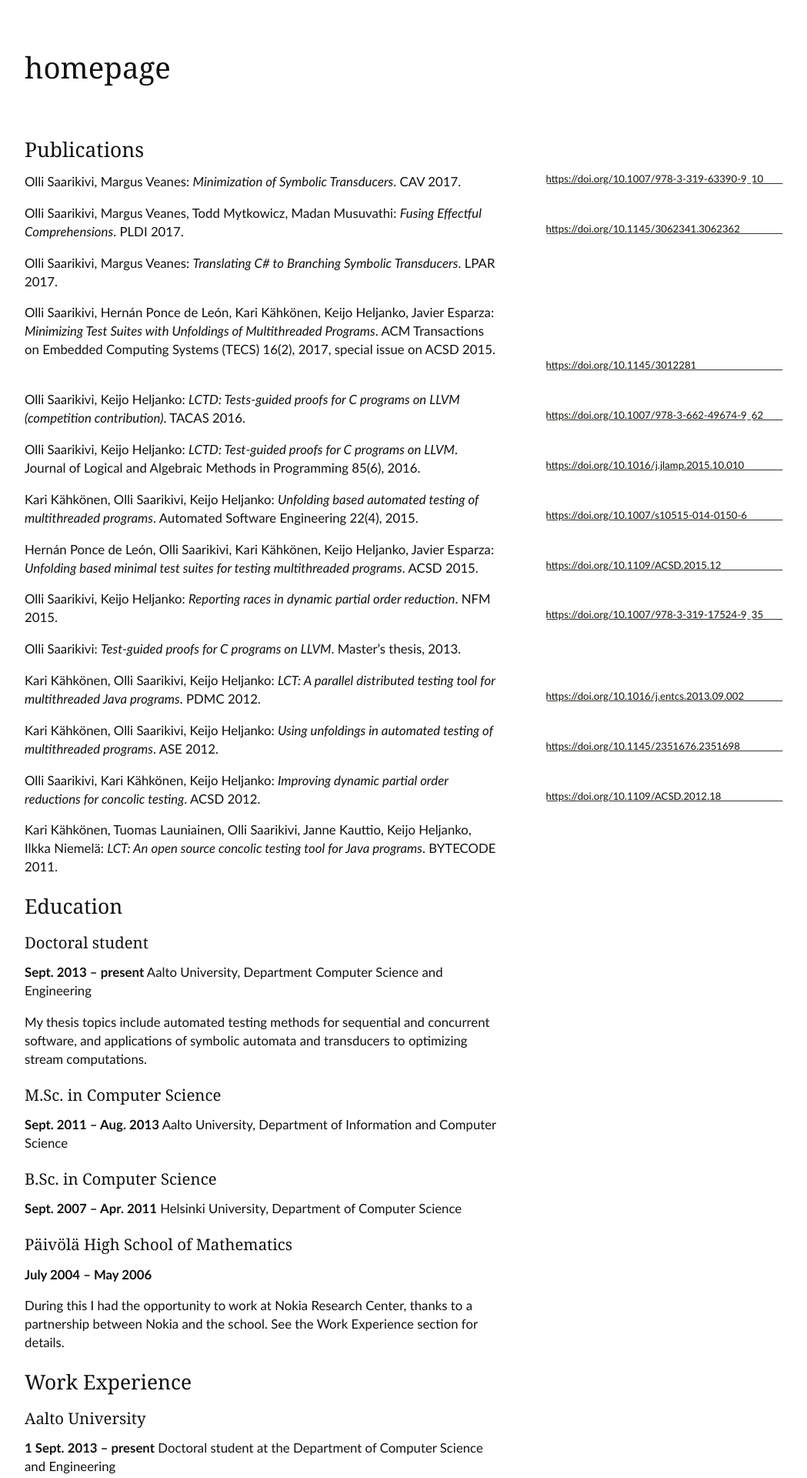
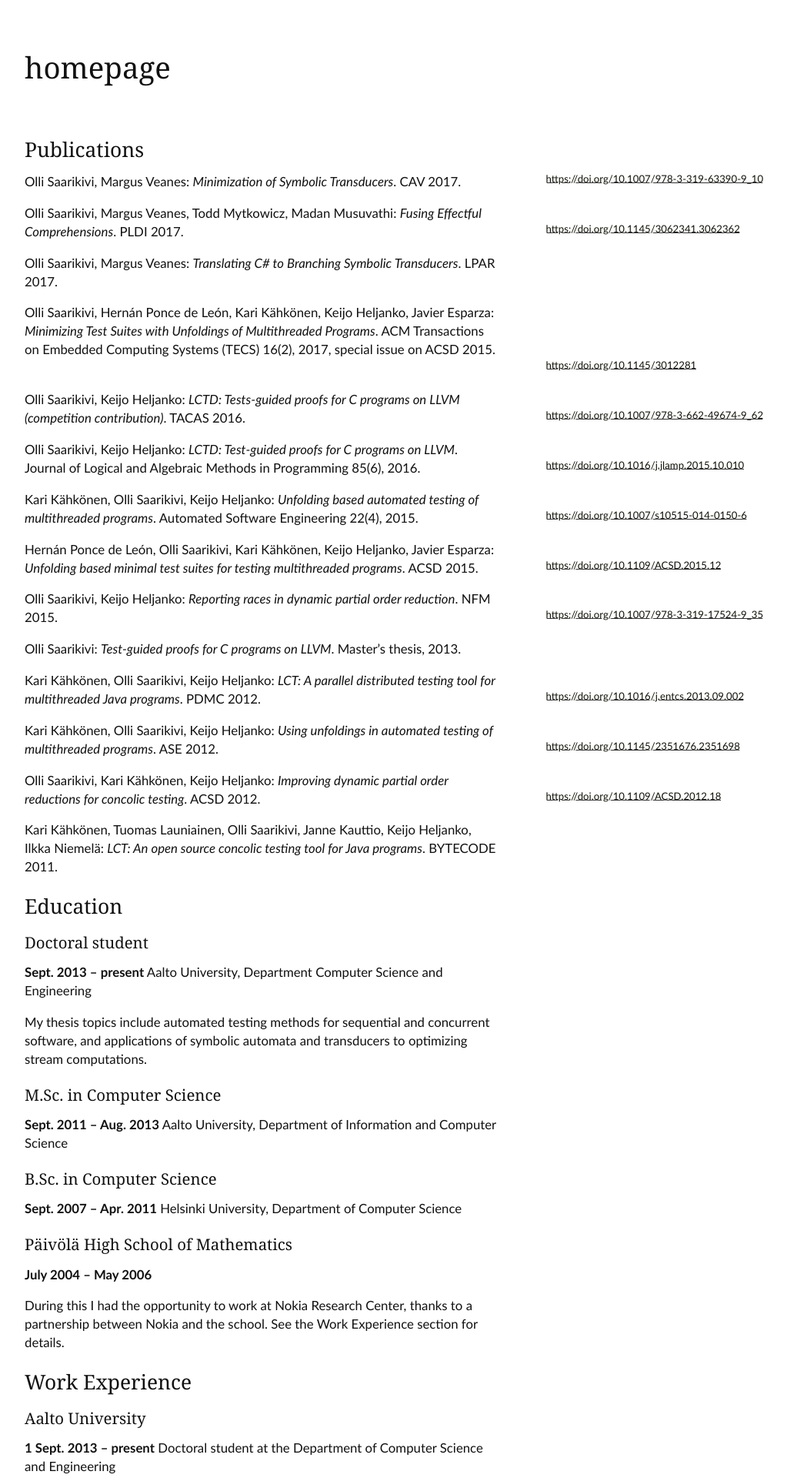
Before and after one commit to OlliSaarikivi/homepage, a Jekyll site: the page built from cv.md, in a window 1280 px wide. Shown: the top 1920 px of the page at 77% size, without its empty margins (128-1177 px from the left). Built offline with Jekyll 4.4.1, drawn with Linux system fonts in a browser that asks for light colours; our own code applies the rules of GitHub Pages for plain Markdown files; the repository's description, which GitHub fills in, is left out.

Commit message:
Update doi.html

```diff
--- a/_includes/doi.html
+++ b/_includes/doi.html
@@ -1 +1 @@
-<a class="marginnote" href="https://doi.org/{{ include.doi }}">https://doi.org/{{ include.doi }}</a>
+<span class="marginnote"><a href="https://doi.org/{{ include.doi }}">https://doi.org/{{ include.doi }}</a></span>
```
